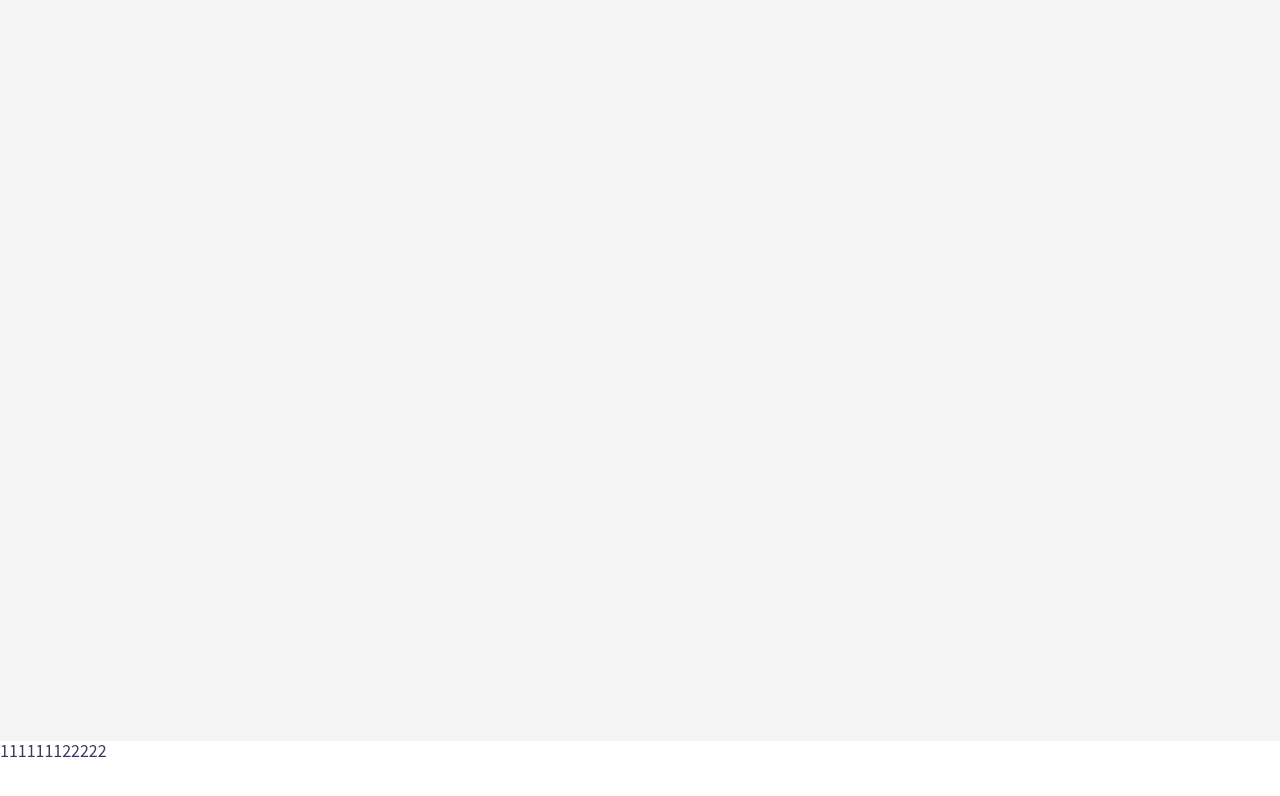
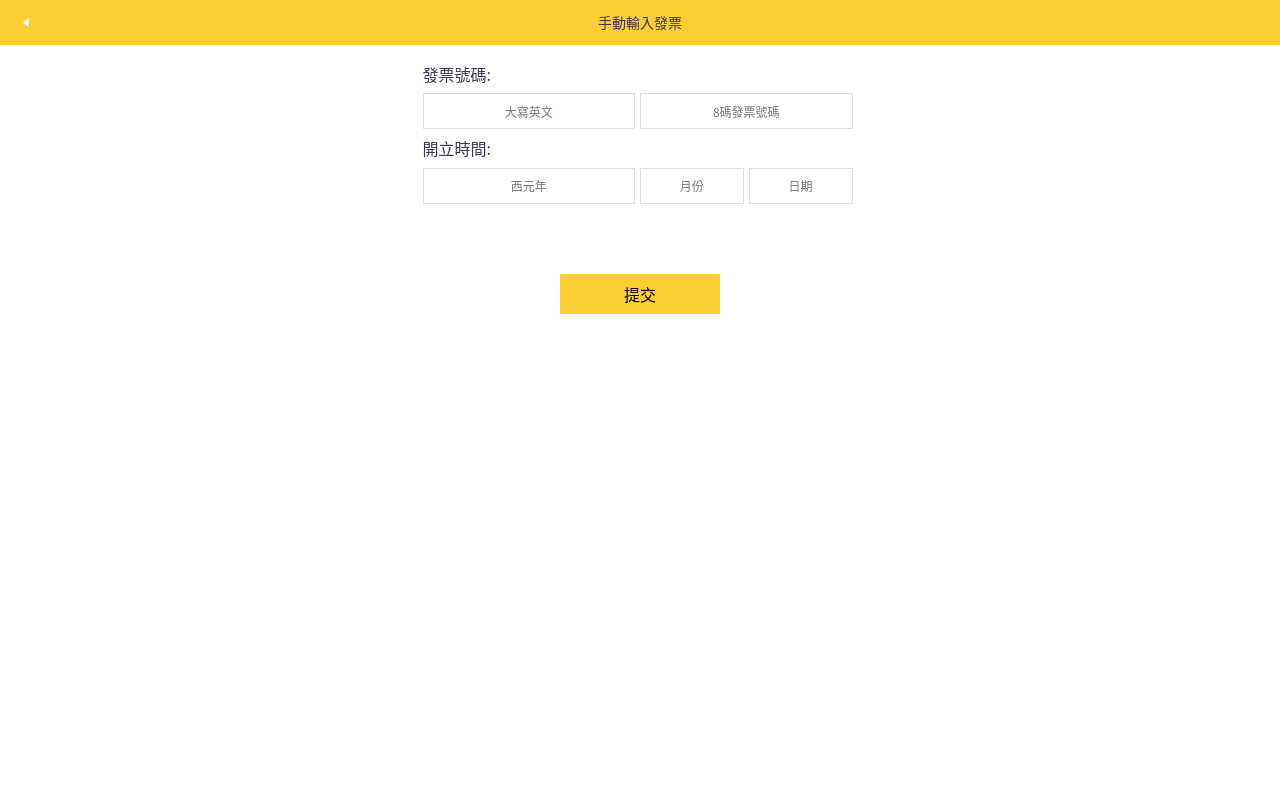
Before and after one commit to Lin-Yen-1118/DemoInvoices, a Vue app: page /input in a window 1280 px wide. Shown: the top 796 px of the page. Built offline with nearby package versions, Linux system fonts and the light colour scheme.

Commit message:
add input.vue input.scss

```diff
--- a/src/App.vue
+++ b/src/App.vue
@@ -1,5 +1,7 @@
 <template>
-  <router-view> </router-view>
+  <div class="app_div">
+    <router-view> </router-view>
+  </div>
 </template>
 
 <script>
--- a/src/assets/scss/_common.scss
+++ b/src/assets/scss/_common.scss
@@ -1,3 +1,7 @@
 * {
   box-sizing: border-box;
 }
+.app_div {
+  width: 100%;
+  min-height: 100vh;
+}
--- a/src/assets/scss/_input.scss
+++ b/src/assets/scss/_input.scss
@@ -0,0 +1,67 @@
+.input {
+  background-color: #fff;
+  height: 100vh;
+}
+.input_header {
+  @include bg;
+  @include flex_center;
+  position: relative;
+  height: 45px;
+}
+
+.arrow {
+  @include flex_center;
+  position: absolute;
+  width: 100%;
+  height: 100%;
+  a {
+    position: relative;
+    width: 100%;
+    height: 100%;
+  }
+  img {
+    position: absolute;
+    left: 23px;
+  }
+}
+.input_contain {
+  @include flex_center;
+  flex-direction: column;
+  width: 100%;
+  padding: 20px 0px 0px;
+  @include pad {
+    padding: 20px 10px 0px 10px;
+  }
+  .input_items {
+    @include flex_center;
+    justify-content: flex-start;
+    flex-direction: column;
+    padding-bottom: 10px;
+    .input_text {
+      padding-bottom: 10px;
+    }
+    .input_box {
+      display: flex;
+      width: 100%;
+      .input_box_input {
+        display: flex;
+        width: 100%;
+      }
+    }
+  }
+}
+input {
+  width: 100%;
+  margin-right: 5px;
+  height: 36px;
+  border: 1px solid #e0e0e0;
+  color: #9191a0;
+  text-align: center;
+  font-size: 12px;
+}
+.input_contain {
+  button {
+    @include btn;
+    margin-top: 60px;
+  }
+}
--- a/src/assets/scss/_mixin.scss
+++ b/src/assets/scss/_mixin.scss
@@ -10,6 +10,7 @@
   background-color: #ffce33;
   width: 160px;
   height: 40px;
+  border: transparent;
 }
 
 //發票總張數與消費金額
--- a/src/router/index.js
+++ b/src/router/index.js
@@ -19,9 +19,7 @@ const routes = [
     meta: {
       title: '手動輸入'
     },
-
   },
-
 ]
 
 const router = createRouter({
--- a/src/views/Input.vue
+++ b/src/views/Input.vue
@@ -1,5 +1,41 @@
 <template>
-  <div class="tab_container">111111122222</div>
+  <div class="input">
+    <div class="input_header">
+      <span class="arrow">
+        <router-link to="/"> </router-link>
+        <img src="../assets/img/arrow.png" />
+      </span>
+      <h2>手動輸入發票</h2>
+    </div>
+    <div class="input_contain">
+      <div class="input_contain_items">
+        <div class="input_items">
+          <span class="input_box input_text">發票號碼:</span>
+          <div class="input_box">
+            <div class="input_box_input">
+              <input placeholder="大寫英文" />
+            </div>
+            <div class="input_box_input">
+              <input placeholder="8碼發票號碼" />
+            </div>
+          </div>
+        </div>
+        <div class="input_items">
+          <span class="input_box input_text">開立時間:</span>
+          <div class="input_box">
+            <div class="input_box_input">
+              <input placeholder="西元年" />
+            </div>
+            <div class="input_box_input">
+              <input placeholder="月份" />
+              <input placeholder="日期" />
+            </div>
+          </div>
+        </div>
+      </div>
+      <button type="submit">提交</button>
+    </div>
+  </div>
 </template>
 <script>
 export default {
```
Also changed, not shown: src/assets/img/arrow.png (added).
